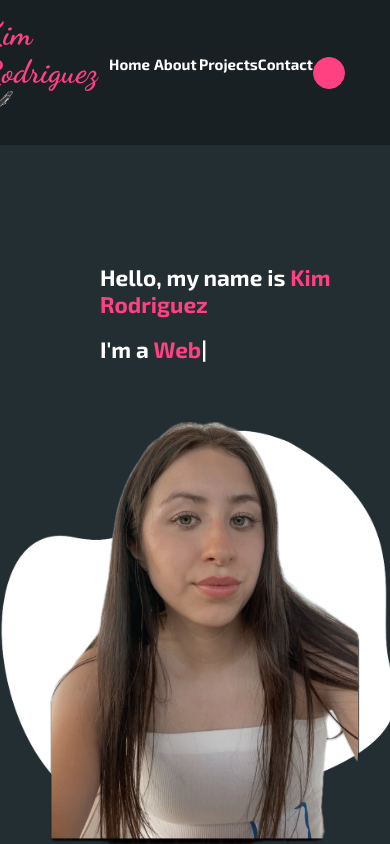
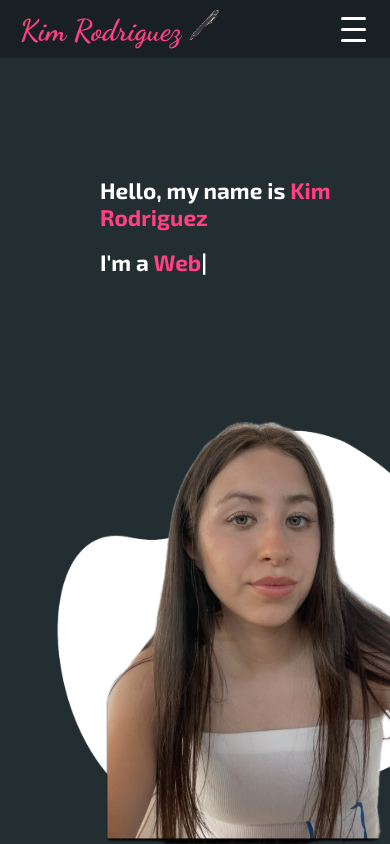
Before and after one commit to krrod7/krrod7.github.io, a website: page index.html in a window 390 px wide. Drawn offline with nearby package versions, Linux system fonts and the light colour scheme.

Commit message:
Add files via upload

```diff
--- a/blue.css
+++ b/blue.css
@@ -83,30 +83,41 @@ body {
   left: 45%;
 }
 
-#navbar {
-  width: 100vw;
+.navbar {
+  display: flex;
+  justify-content: space-between;
+  align-items: center;
   background-color: #192024;
+  padding: 10px 20px;
+}
+
+.navbar .logo {
+  color: var(--blue);
+  font-size: 30px;
+  font-family: "Dancing Script", sans-serif;
+}
+
+.navbar .nav-links {
+  list-style: none;
+  display: flex;
+  gap: 20px;
   font-weight: bold;
   font-size: 20px;
-
-  ul {
-    list-style: none;
-    margin: 0;
-    display: flex;
-    justify-content: flex-end;
-    align-items: center;
-    padding: 1em 0;
 }
 
-  li a {
+.navbar .nav-links li {
+  display: inline;
+}
+
+.navbar .nav-links a {
+  color: #fff;
   text-decoration: none;
-    color: white;
   padding-right: 3em;
   position: relative;
   transition: all ease-in-out 250ms;
 }
 
-  li:not(:first-child) a::after {
+.navbar .nav-links a::after {
   content: "";
   position: absolute;
   display: block;
@@ -117,24 +128,26 @@ body {
   transition: all ease-in-out 250ms;
 }
 
-  li:not(:first-child) a:hover::after {
+.navbar .nav-links a:hover::after {
   width: 60%;
 }
 
-  li:not(:first-child) a:hover {
+.navbar .nav-links a:hover {
   color: var(--blue);
 }
 
-  li:first-child {
-    margin-right: auto;
-    margin-left: 2em;
-    font-family: 'Dancing Script', cursive;
-    font-size: 32px;
+.navbar .hamburger {
+  display: none;
+  flex-direction: column;
+  cursor: pointer;
 }
 
-  li:first-child a {
-    color: var(--blue);
-  }
+.navbar .hamburger span {
+  height: 3px;
+  width: 25px;
+  background-color: #fff;
+  margin: 4px;
+  border-radius: 5px;
 }
 
 .dropdown {
@@ -215,6 +228,7 @@ body {
     font-size: 15px;
     padding-top: 100px;
     padding-left: 100px;
+    padding-bottom: 80px;
   }
 
   div.info2 {
@@ -229,12 +243,21 @@ body {
   div.images {
     width: 15%;
     height: 50%;
-    position: absolute;
-    left: 45%;
   }
 
-  #navbar {
-    font-size: 15px;
+  .navbar .nav-links {
+    display: none;
+    flex-direction: column;
+    width: 100%;
+    text-align: center;
+  }
+
+  .navbar .nav-links.active {
+      display: flex;
+  }
+
+  .navbar .hamburger {
+      display: flex;
   }
 
   .colors {
--- a/green.css
+++ b/green.css
@@ -83,30 +83,41 @@ body {
   left: 45%;
 }
 
-#navbar {
-  width: 100vw;
+.navbar {
+  display: flex;
+  justify-content: space-between;
+  align-items: center;
   background-color: #192024;
+  padding: 10px 20px;
+}
+
+.navbar .logo {
+  color: var(--green);
+  font-size: 30px;
+  font-family: "Dancing Script", sans-serif;
+}
+
+.navbar .nav-links {
+  list-style: none;
+  display: flex;
+  gap: 20px;
   font-weight: bold;
   font-size: 20px;
-
-  ul {
-    list-style: none;
-    margin: 0;
-    display: flex;
-    justify-content: flex-end;
-    align-items: center;
-    padding: 1em 0;
 }
 
-  li a {
+.navbar .nav-links li {
+  display: inline;
+}
+
+.navbar .nav-links a {
+  color: #fff;
   text-decoration: none;
-    color: white;
   padding-right: 3em;
   position: relative;
   transition: all ease-in-out 250ms;
 }
 
-  li:not(:first-child) a::after {
+.navbar .nav-links a::after {
   content: "";
   position: absolute;
   display: block;
@@ -117,24 +128,26 @@ body {
   transition: all ease-in-out 250ms;
 }
 
-  li:not(:first-child) a:hover::after {
+.navbar .nav-links a:hover::after {
   width: 60%;
 }
 
-  li:not(:first-child) a:hover {
+.navbar .nav-links a:hover {
   color: var(--green);
 }
 
-  li:first-child {
-    margin-right: auto;
-    margin-left: 2em;
-    font-family: 'Dancing Script', cursive;
-    font-size: 32px;
+.navbar .hamburger {
+  display: none;
+  flex-direction: column;
+  cursor: pointer;
 }
 
-  li:first-child a {
-    color: var(--green);
-  }
+.navbar .hamburger span {
+  height: 3px;
+  width: 25px;
+  background-color: #fff;
+  margin: 4px;
+  border-radius: 5px;
 }
 
 .dropdown {
@@ -215,6 +228,7 @@ body {
     font-size: 15px;
     padding-top: 100px;
     padding-left: 100px;
+    padding-bottom: 80px;
   }
 
   div.info2 {
@@ -229,12 +243,21 @@ body {
   div.images {
     width: 15%;
     height: 50%;
-    position: absolute;
-    left: 45%;
   }
 
-  #navbar {
-    font-size: 15px;
+  .navbar .nav-links {
+    display: none;
+    flex-direction: column;
+    width: 100%;
+    text-align: center;
+  }
+
+  .navbar .nav-links.active {
+      display: flex;
+  }
+
+  .navbar .hamburger {
+      display: flex;
   }
 
   .colors {
--- a/index.html
+++ b/index.html
@@ -2,7 +2,9 @@
   <meta name="viewport" content="width=device-width, initial-scale=1.0">
   <link rel="preconnect" href="https://fonts.googleapis.com">
   <link rel="preconnect" href="https://fonts.gstatic.com" crossorigin>
-  <link href="https://fonts.googleapis.com/css2?family=Exo+2:ital,wght@0,100..900;1,100..900&family=Dancing+Script:wght@400..700&display=swap" rel="stylesheet">
+  <link
+    href="https://fonts.googleapis.com/css2?family=Exo+2:ital,wght@0,100..900;1,100..900&family=Dancing+Script:wght@400..700&display=swap"
+    rel="stylesheet">
   <link rel="stylesheet" href="styles.css">
   <link rel="stylesheet" href="pink.css" class="switch" title="pink" disabled>
   <link rel="stylesheet" href="orange.css" class="switch" title="orange" disabled>
@@ -12,29 +14,34 @@
 </head>
 
 <body>
-    <div id='navbar'>
-      <ul>
-        <li><a href="#">Kim Rodriguez <img src="pen.png" width=30px height=30px> </a></li>
+  <nav class="navbar">
+    <strong class="logo">Kim Rodriguez <img src="pen.png" width=30px height=30px></strong>
+    <ul class="nav-links">
       <li><a href="index.html">Home</a></li>
       <li><a href="about.html">About</a></li>
       <li><a href="projects.html">Projects</a></li>
       <li><a href="contact.html">Contact</a></li>
-        <div class="dropdown">
+      <li class="dropdown">
         <a href="#"><span class="circle"></span></a>
         <div class="changes">
           <div class="switchColor">
             <div class="colors">
-                <a href="#"><span class="pink" onclick="setColor('pink')"></span></a>
-                <a href="#"><span class="orange" onclick="setColor('orange')"></span></a>
-                <a href="#"><span class="green" onclick="setColor('green')"></span></a>
-                <a href="#"><span class="blue" onclick="setColor('blue')"></span></a>
-                <a href="#"><span class="purple" onclick="setColor('purple')"></span></a>
+              <span class="pink" onclick="setColor('pink')"></span>
+              <span class="orange" onclick="setColor('orange')"></span>
+              <span class="green" onclick="setColor('green')"></span>
+              <span class="blue" onclick="setColor('blue')"></span>
+              <span class="purple" onclick="setColor('purple')"></span>
             </div>
           </div>
         </div>
+      </li>
+    </ul>
+    <div class="hamburger">
+      <span></span>
+      <span></span>
+      <span></span>
     </div>
-      </ul>
-    </div>
+  </nav>
   <div class="info">
     <h2>Hello, my name is <span class="name">Kim Rodriguez</span></h2>
     <h2 class="">I'm a <span class="typingAbout"></span></h2>
--- a/orange.css
+++ b/orange.css
@@ -83,30 +83,41 @@ body {
   left: 45%;
 }
 
-#navbar {
-  width: 100vw;
+.navbar {
+  display: flex;
+  justify-content: space-between;
+  align-items: center;
   background-color: #192024;
+  padding: 10px 20px;
+}
+
+.navbar .logo {
+  color: var(--orange);
+  font-size: 30px;
+  font-family: "Dancing Script", sans-serif;
+}
+
+.navbar .nav-links {
+  list-style: none;
+  display: flex;
+  gap: 20px;
   font-weight: bold;
   font-size: 20px;
-
-  ul {
-    list-style: none;
-    margin: 0;
-    display: flex;
-    justify-content: flex-end;
-    align-items: center;
-    padding: 1em 0;
 }
 
-  li a {
+.navbar .nav-links li {
+  display: inline;
+}
+
+.navbar .nav-links a {
+  color: #fff;
   text-decoration: none;
-    color: white;
   padding-right: 3em;
   position: relative;
   transition: all ease-in-out 250ms;
 }
 
-  li:not(:first-child) a::after {
+.navbar .nav-links a::after {
   content: "";
   position: absolute;
   display: block;
@@ -117,24 +128,26 @@ body {
   transition: all ease-in-out 250ms;
 }
 
-  li:not(:first-child) a:hover::after {
+.navbar .nav-links a:hover::after {
   width: 60%;
 }
 
-  li:not(:first-child) a:hover {
+.navbar .nav-links a:hover {
   color: var(--orange);
 }
 
-  li:first-child {
-    margin-right: auto;
-    margin-left: 2em;
-    font-family: 'Dancing Script', cursive;
-    font-size: 32px;
+.navbar .hamburger {
+  display: none;
+  flex-direction: column;
+  cursor: pointer;
 }
 
-  li:first-child a {
-    color: var(--orange);
-  }
+.navbar .hamburger span {
+  height: 3px;
+  width: 25px;
+  background-color: #fff;
+  margin: 4px;
+  border-radius: 5px;
 }
 
 .dropdown {
@@ -215,6 +228,7 @@ body {
     font-size: 15px;
     padding-top: 100px;
     padding-left: 100px;
+    padding-bottom: 80px;
   }
 
   div.info2 {
@@ -229,12 +243,21 @@ body {
   div.images {
     width: 15%;
     height: 50%;
-    position: absolute;
-    left: 45%;
   }
 
-  #navbar {
-    font-size: 15px;
+  .navbar .nav-links {
+    display: none;
+    flex-direction: column;
+    width: 100%;
+    text-align: center;
+  }
+
+  .navbar .nav-links.active {
+      display: flex;
+  }
+
+  .navbar .hamburger {
+      display: flex;
   }
 
   .colors {
--- a/pink.css
+++ b/pink.css
@@ -83,30 +83,41 @@ body {
   left: 45%;
 }
 
-#navbar {
-  width: 100vw;
+.navbar {
+  display: flex;
+  justify-content: space-between;
+  align-items: center;
   background-color: #192024;
+  padding: 10px 20px;
+}
+
+.navbar .logo {
+  color: var(--pink);
+  font-size: 30px;
+  font-family: "Dancing Script", sans-serif;
+}
+
+.navbar .nav-links {
+  list-style: none;
+  display: flex;
+  gap: 20px;
   font-weight: bold;
   font-size: 20px;
-
-  ul {
-    list-style: none;
-    margin: 0;
-    display: flex;
-    justify-content: flex-end;
-    align-items: center;
-    padding: 1em 0;
 }
 
-  li a {
+.navbar .nav-links li {
+  display: inline;
+}
+
+.navbar .nav-links a {
+  color: #fff;
   text-decoration: none;
-    color: white;
   padding-right: 3em;
   position: relative;
   transition: all ease-in-out 250ms;
 }
 
-  li:not(:first-child) a::after {
+.navbar .nav-links a::after {
   content: "";
   position: absolute;
   display: block;
@@ -117,24 +128,26 @@ body {
   transition: all ease-in-out 250ms;
 }
 
-  li:not(:first-child) a:hover::after {
+.navbar .nav-links a:hover::after {
   width: 60%;
 }
 
-  li:not(:first-child) a:hover {
+.navbar .nav-links a:hover {
   color: var(--pink);
 }
 
-  li:first-child {
-    margin-right: auto;
-    margin-left: 2em;
-    font-family: 'Dancing Script', cursive;
-    font-size: 32px;
+.navbar .hamburger {
+  display: none;
+  flex-direction: column;
+  cursor: pointer;
 }
 
-  li:first-child a {
-    color: var(--pink);
-  }
+.navbar .hamburger span {
+  height: 3px;
+  width: 25px;
+  background-color: #fff;
+  margin: 4px;
+  border-radius: 5px;
 }
 
 .dropdown {
@@ -215,6 +228,7 @@ body {
     font-size: 15px;
     padding-top: 100px;
     padding-left: 100px;
+    padding-bottom: 80px;
   }
 
   div.info2 {
@@ -229,12 +243,21 @@ body {
   div.images {
     width: 15%;
     height: 50%;
-    position: absolute;
-    left: 45%;
   }
 
-  #navbar {
-    font-size: 15px;
+  .navbar .nav-links {
+    display: none;
+    flex-direction: column;
+    width: 100%;
+    text-align: center;
+  }
+
+  .navbar .nav-links.active {
+      display: flex;
+  }
+
+  .navbar .hamburger {
+      display: flex;
   }
 
   .colors {
--- a/purple.css
+++ b/purple.css
@@ -83,30 +83,41 @@ body {
   left: 45%;
 }
 
-#navbar {
-  width: 100vw;
+.navbar {
+  display: flex;
+  justify-content: space-between;
+  align-items: center;
   background-color: #192024;
+  padding: 10px 20px;
+}
+
+.navbar .logo {
+  color: var(--purple);
+  font-size: 30px;
+  font-family: "Dancing Script", sans-serif;
+}
+
+.navbar .nav-links {
+  list-style: none;
+  display: flex;
+  gap: 20px;
   font-weight: bold;
   font-size: 20px;
-
-  ul {
-    list-style: none;
-    margin: 0;
-    display: flex;
-    justify-content: flex-end;
-    align-items: center;
-    padding: 1em 0;
 }
 
-  li a {
+.navbar .nav-links li {
+  display: inline;
+}
+
+.navbar .nav-links a {
+  color: #fff;
   text-decoration: none;
-    color: white;
   padding-right: 3em;
   position: relative;
   transition: all ease-in-out 250ms;
 }
 
-  li:not(:first-child) a::after {
+.navbar .nav-links a::after {
   content: "";
   position: absolute;
   display: block;
@@ -117,24 +128,26 @@ body {
   transition: all ease-in-out 250ms;
 }
 
-  li:not(:first-child) a:hover::after {
+.navbar .nav-links a:hover::after {
   width: 60%;
 }
 
-  li:not(:first-child) a:hover {
+.navbar .nav-links a:hover {
   color: var(--purple);
 }
 
-  li:first-child {
-    margin-right: auto;
-    margin-left: 2em;
-    font-family: 'Dancing Script', cursive;
-    font-size: 32px;
+.navbar .hamburger {
+  display: none;
+  flex-direction: column;
+  cursor: pointer;
 }
 
-  li:first-child a {
-    color: var(--purple);
-  }
+.navbar .hamburger span {
+  height: 3px;
+  width: 25px;
+  background-color: #fff;
+  margin: 4px;
+  border-radius: 5px;
 }
 
 .dropdown {
@@ -232,8 +245,19 @@ body {
     height: 50%;
   }
 
-  #navbar {
-    font-size: 15px;
+  .navbar .nav-links {
+    display: none;
+    flex-direction: column;
+    width: 100%;
+    text-align: center;
+  }
+
+  .navbar .nav-links.active {
+      display: flex;
+  }
+
+  .navbar .hamburger {
+      display: flex;
   }
 
   .colors {
--- a/script.js
+++ b/script.js
@@ -19,4 +19,10 @@ function loadColor() {
   }
 }
 
+document.querySelector('.hamburger').addEventListener('click', () => {
+  console.log("click");
+  console.log(document.querySelector('.nav-links'));
+  document.querySelector('.nav-links').classList.toggle('active');
+});
+
 window.addEventListener("DOMContentLoaded", loadColor);
--- a/styles.css
+++ b/styles.css
@@ -83,30 +83,41 @@ body {
   left: 45%;
 }
 
-#navbar {
-  width: 100vw;
+.navbar {
+  display: flex;
+  justify-content: space-between;
+  align-items: center;
   background-color: #192024;
+  padding: 10px 20px;
+}
+
+.navbar .logo {
+  color: var(--pink);
+  font-size: 30px;
+  font-family: "Dancing Script", sans-serif;
+}
+
+.navbar .nav-links {
+  list-style: none;
+  display: flex;
+  gap: 20px;
   font-weight: bold;
   font-size: 20px;
-
-  ul {
-    list-style: none;
-    margin: 0;
-    display: flex;
-    justify-content: flex-end;
-    align-items: center;
-    padding: 1em 0;
 }
 
-  li a {
+.navbar .nav-links li {
+  display: inline;
+}
+
+.navbar .nav-links a {
+  color: #fff;
   text-decoration: none;
-    color: white;
   padding-right: 3em;
   position: relative;
   transition: all ease-in-out 250ms;
 }
 
-  li:not(:first-child) a::after {
+.navbar .nav-links a::after {
   content: "";
   position: absolute;
   display: block;
@@ -117,24 +128,26 @@ body {
   transition: all ease-in-out 250ms;
 }
 
-  li:not(:first-child) a:hover::after {
+.navbar .nav-links a:hover::after {
   width: 60%;
 }
 
-  li:not(:first-child) a:hover {
+.navbar .nav-links a:hover {
   color: var(--pink);
 }
 
-  li:first-child {
-    margin-right: auto;
-    margin-left: 2em;
-    font-family: 'Dancing Script', cursive;
-    font-size: 32px;
+.navbar .hamburger {
+  display: none;
+  flex-direction: column;
+  cursor: pointer;
 }
 
-  li:first-child a {
-    color: var(--pink);
-  }
+.navbar .hamburger span {
+  height: 3px;
+  width: 25px;
+  background-color: #fff;
+  margin: 4px;
+  border-radius: 5px;
 }
 
 .dropdown {
@@ -197,7 +210,7 @@ body {
 
 .fade-in {
   opacity: 0;
-  animation: fadeIn 1s ease-in forwards;
+  animation: fadeIn 2s ease-in forwards;
 }
 
 @keyframes fadeIn {
@@ -215,6 +228,7 @@ body {
     font-size: 15px;
     padding-top: 100px;
     padding-left: 100px;
+    padding-bottom: 80px;
   }
 
   div.info2 {
@@ -229,12 +243,21 @@ body {
   div.images {
     width: 15%;
     height: 50%;
-    position: absolute;
-    left: 45%;
   }
 
-  #navbar {
-    font-size: 15px;
+  .navbar .nav-links {
+    display: none;
+    flex-direction: column;
+    width: 100%;
+    text-align: center;
+  }
+
+  .navbar .nav-links.active {
+      display: flex;
+  }
+
+  .navbar .hamburger {
+      display: flex;
   }
 
   .colors {
```
Also changed, not shown: about.html (+27 -13 lines), contact.html (+21 -13 lines), projects.html (+19 -12 lines). Lines whose indentation alone changed are shown as unchanged.
